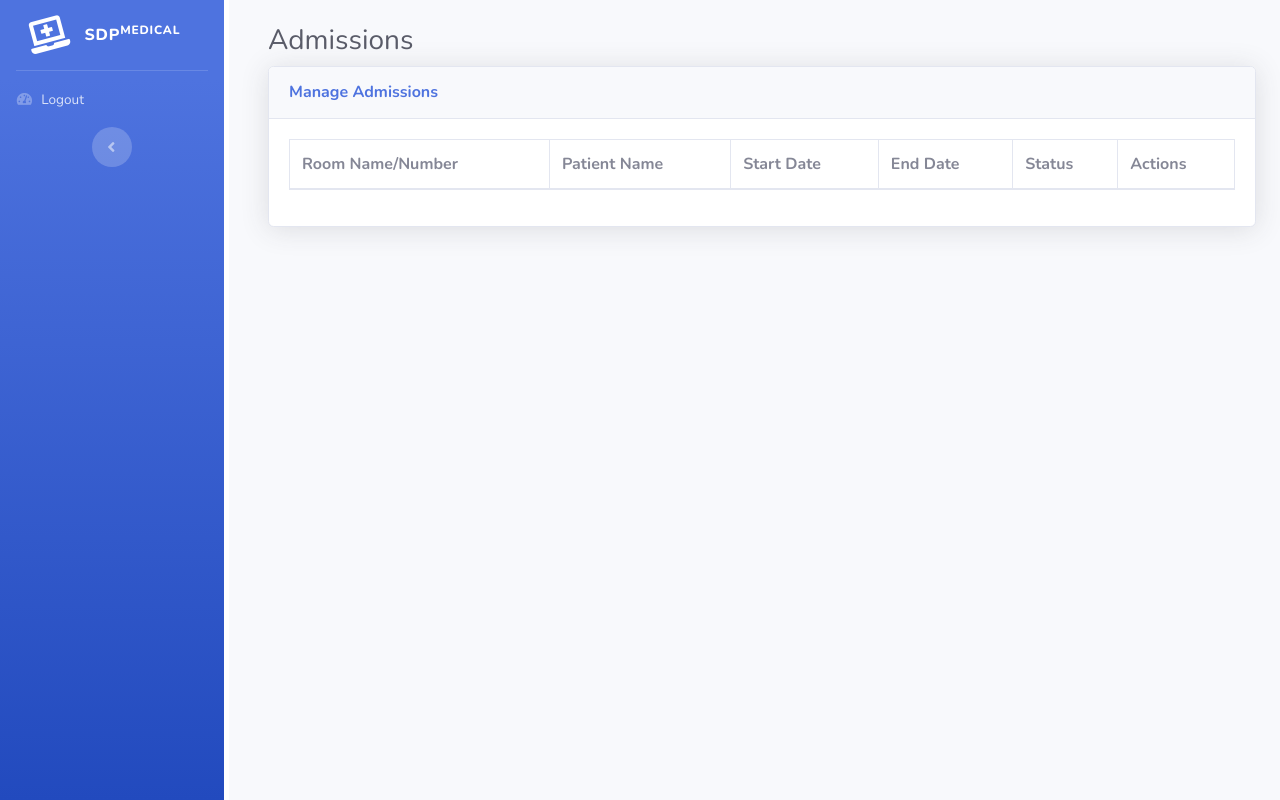
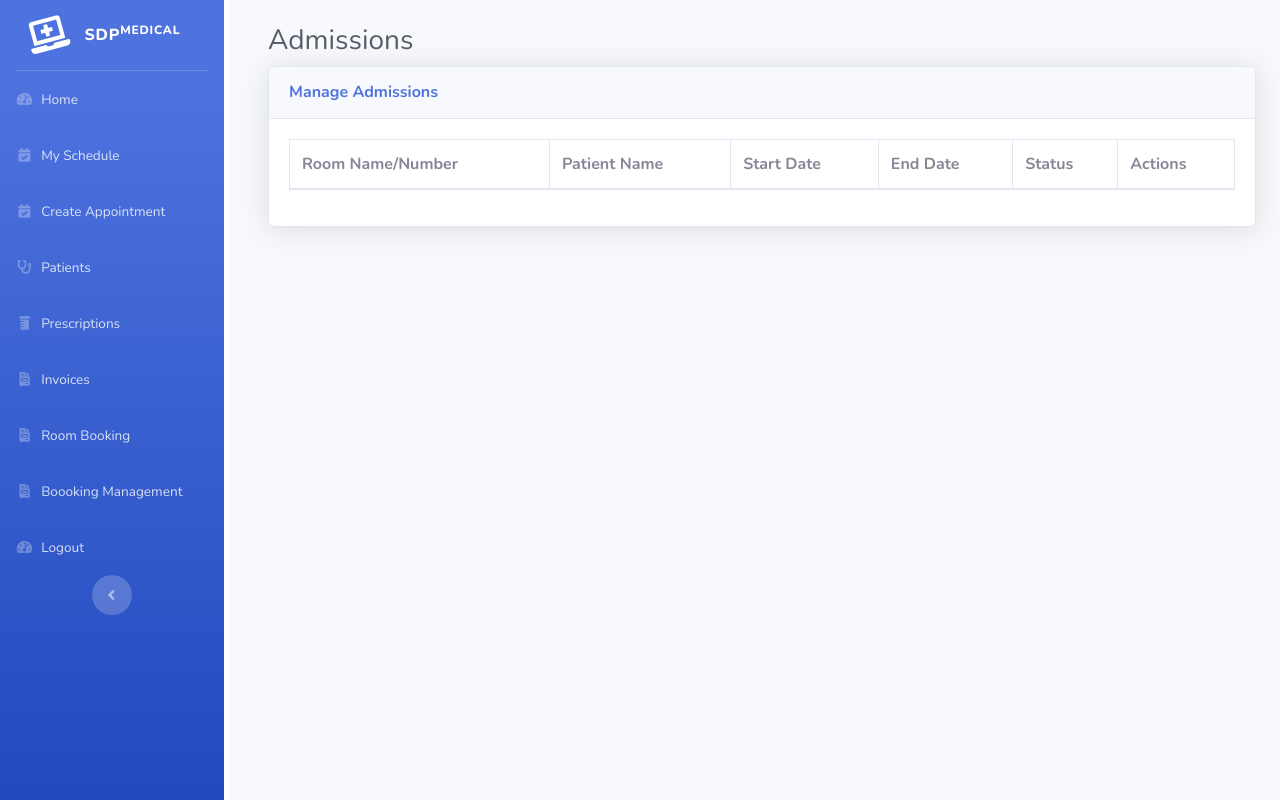
Before and after one commit to ugrcnkaya/medical_management_system, a Flask app: page /roomadmissions in a window 1280 px wide. Run offline with Flask 2, Linux system fonts and the light colour scheme; data that the repository does not hold is empty; parts of the project's set-up code (start-up, migrations or seed data) failed here and were passed over; some libraries are stand-ins or nearby versions.

Commit message:
Tana's Pages Updated

```diff
--- a/website/templates/base.html
+++ b/website/templates/base.html
@@ -51,6 +51,14 @@
                     <i class="fas fa-fw fa-tachometer-alt"></i>
                     <span>Admin Home</span></a>
             </li>
+
+        <li class="nav-item">
+                <a class="nav-link" href="/rooms">
+                    <i class="fas fa-fw fa-tachometer-alt"></i>
+                    <span>Rooms</span></a>
+            </li>
+
+
  {% elif role == "staff" %}
          <li class="nav-item">
                 <a class="nav-link" href="/">
@@ -83,6 +91,16 @@
                 <a class="nav-link" href="/">
                     <i class="fas fa-fw fa-file-invoice"></i>
                     <span>Invoices</span></a>
+            </li>
+                    <li class="nav-item">
+                <a class="nav-link" href="/roombooking">
+                    <i class="fas fa-fw fa-file-invoice"></i>
+                    <span>Room Booking</span></a>
+            </li>
+                    <li class="nav-item">
+                <a class="nav-link" href="/roomadmissions">
+                    <i class="fas fa-fw fa-file-invoice"></i>
+                    <span>Boooking Management</span></a>
             </li>
 
 {% elif role == "patient" %}
--- a/website/views.py
+++ b/website/views.py
@@ -224,11 +224,11 @@ def showrooms():
         db.session.add(new_room)
         db.session.commit()
         rooms = db.session.query(Room).all()
-        return render_template('rooms.html',rooms=rooms)
+        return render_template('rooms.html',rooms=rooms, role="admin")
 
 
     rooms = db.session.query(Room).all()
-    return render_template('rooms.html',rooms=rooms)
+    return render_template('rooms.html',rooms=rooms, role="admin")
 
 @views.route('/deleteroom/<int:id>', methods=['POST'])
 def deleteroom(id):
@@ -260,14 +260,14 @@ def bookrooms():
             flash('Patient Record not found', category='error')
     statement = text("SELECT Room_ID, Room from Rooms where Type = \'Admission Room\' and Room_ID NOT IN (SELECT Room_ID from Room_Bookings WHERE status = 1)")
     availablerooms = db.session.execute(statement)
-    return render_template("roombooking.html",availablerooms=availablerooms)
+    return render_template("roombooking.html",availablerooms=availablerooms, role="staff")
 
 
 @views.route('/roomadmissions', methods=['GET', 'POST'])
 def showadmissions():
     stmt = text("SELECT Room_Bookings.Booking_ID,Room_Bookings.Patient_ID,Room_Bookings.Room_ID,Room_Bookings.Start_Date,Room_Bookings.End_Date,Room_Bookings.Status,Rooms.Room,Patients.Name FROM Room_Bookings,Rooms,Patients WHERE Room_Bookings.Room_ID = Rooms.Room_ID and Room_Bookings.Patient_ID = Patients.Patient_ID ORDER BY Room_Bookings.Start_Date desc")
     admissions = db.session.execute(stmt)
-    return render_template('roomadmissions.html',admissions=admissions)
+    return render_template('roomadmissions.html',admissions=admissions, role="staff")
 
 @views.route('/canceladmission/<int:id>', methods=['POST'])
 def canceladmission(id):
```
Also changed, not shown: website/models.py (+1 -11 lines).
